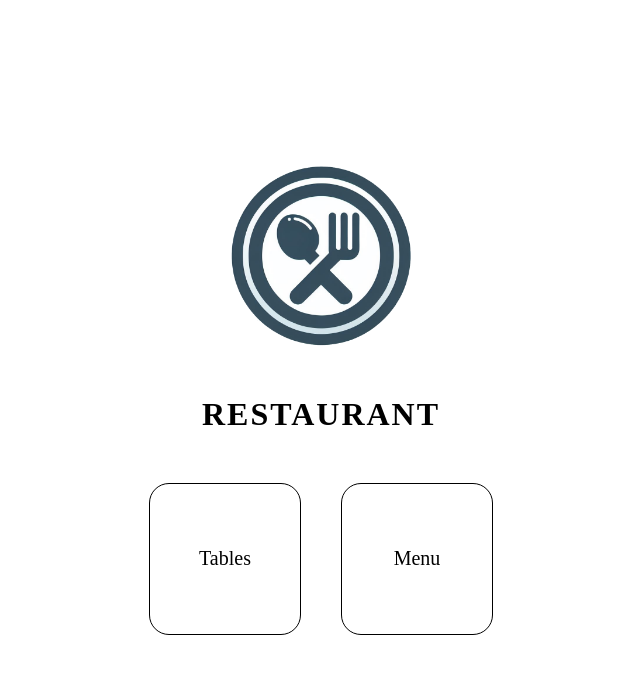
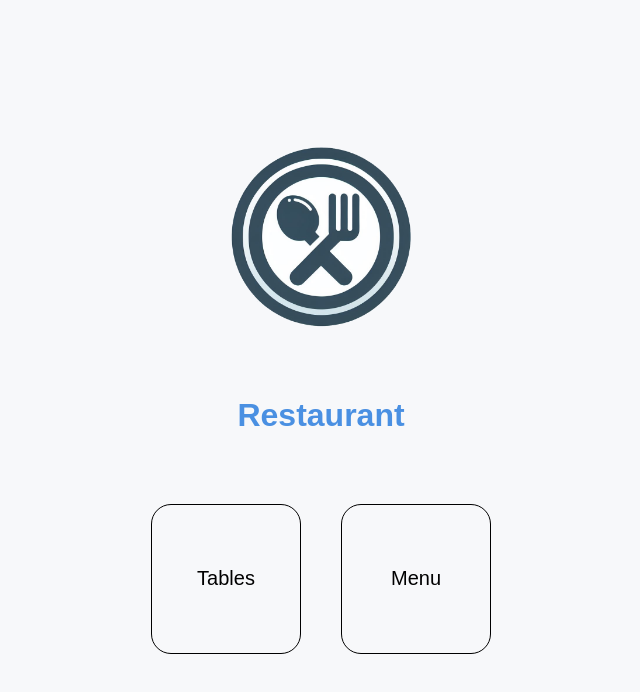
Before and after one commit to raulrod16124/restaurant-project, a Next.js app in the folder frontend/: page / in a window 1280 px wide. Shown: the top 692 px of the page, without its empty margins (319-959 px from the left). Built offline with nearby package versions, Linux system fonts and the light colour scheme.

Commit message:
refactor styles

```diff
--- a/frontend/src/app/home.css
+++ b/frontend/src/app/home.css
@@ -1,5 +1,20 @@
-*{
+* {
+    box-sizing: border-box;
     margin: 0;
+    padding: 0;
+}
+
+body {
+    font-family: 'Arial', sans-serif;
+    background-color: #f7f8fa;
+    color: #333;
+}
+
+h1 {
+    text-align: center;
+    margin: 20px 0;
+    font-size: 2rem;
+    color: #4a90e2;
 }
 
 .home-container {
--- a/frontend/src/app/page.tsx
+++ b/frontend/src/app/page.tsx
@@ -12,7 +12,7 @@ export default function Home() {
           width={180}
           height={180}
         />
-        <h1 className="title">Restaurant</h1>
+        <h1>Restaurant</h1>
         <div className="links-container">
           <Link className="link" href="/tables">Tables</Link>
           <Link className="link" href="/menu">Menu</Link>
--- a/frontend/src/app/tables/components/TableItem.tsx
+++ b/frontend/src/app/tables/components/TableItem.tsx
@@ -1,4 +1,4 @@
-import "./../tables.css"
+import styles from "./../tables.module.css"
 import React from 'react'
 import emptyTable from "@/assets/empty_table.png"
 import waitingTable from "@/assets/waiting_table.png"
@@ -23,7 +23,7 @@ export const TableItem = ({table}: IProps) => {
   }
 
   return (
-    <div className="table">
+    <div className={styles.table}>
       <Image
         src={tableImage[table.state]}
         alt='table-image'
```
Also changed, not shown: frontend/src/app/tables/page.tsx (+4 -4 lines), frontend/src/app/tables/tables.module.css (renamed from frontend/src/app/tables/tables.css, +4 -4 lines).
